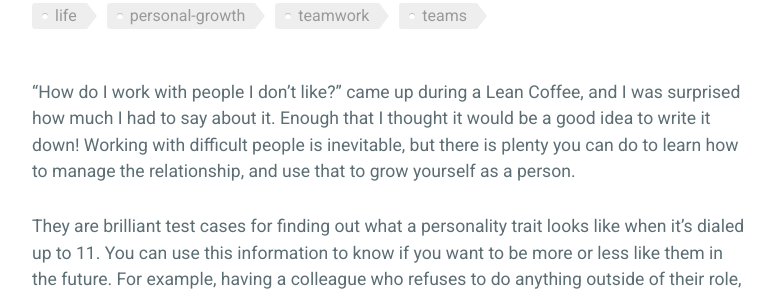
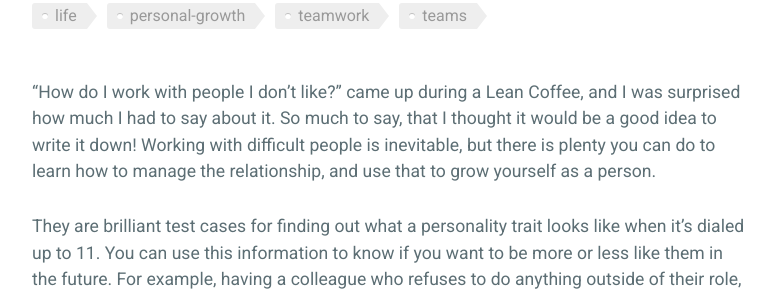
Before and after one commit to andyhansen/blog, a Jekyll site: the page built from _posts/2020-03-11-the-virtues-of-working-with-difficult-people.md, in a window 1280 px wide. Shown: the part 304-599 px from the top of the page, without its empty margins (248-1030 px from the left). Built offline with Jekyll 4.4.1, drawn with Linux system fonts in a browser that asks for light colours; nearby versions of some CDN libraries; comment, search, counter and statistics services are not loaded.

Commit message:
wording fix

```diff
--- a/_posts/2020-03-11-the-virtues-of-working-with-difficult-people.md
+++ b/_posts/2020-03-11-the-virtues-of-working-with-difficult-people.md
@@ -7,7 +7,7 @@ comments: true
 ---
 
 "How do I work with people I don't like?" came up during a Lean Coffee, and I was surprised how much I had to say about it.
-Enough that I thought it would be a good idea to write it down!
+So much to say, that I thought it would be a good idea to write it down!
 Working with difficult people is inevitable, but there is plenty you can do to learn how to manage the relationship, and use that to grow yourself as a person.
 
 They are brilliant test cases for finding out what a personality trait looks like when it’s dialed up to 11.
```
